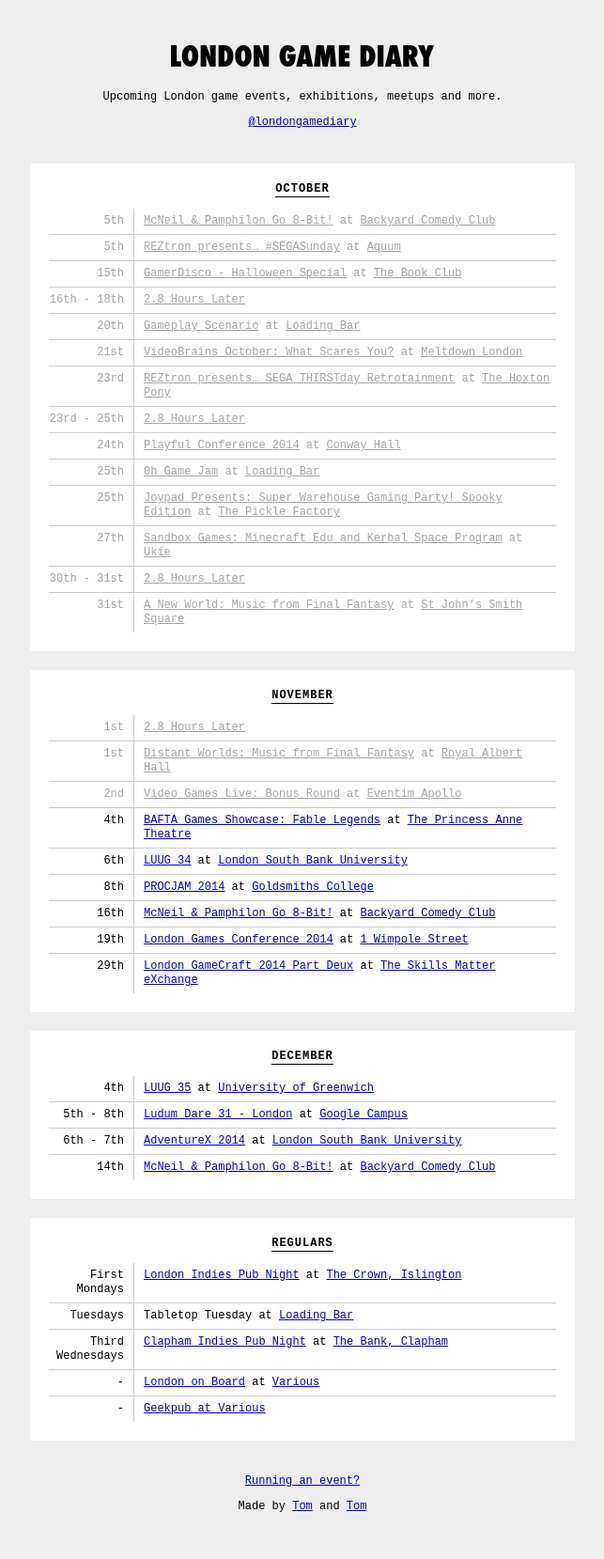
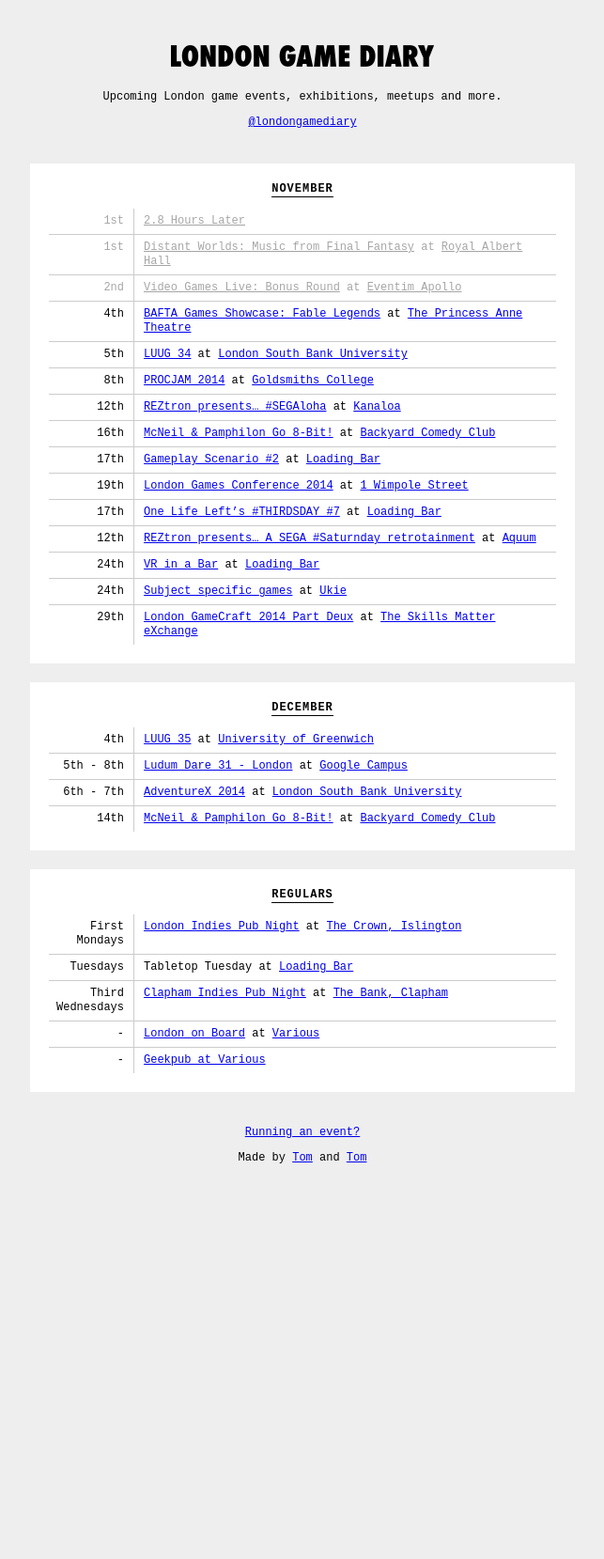
Before and after one commit to thomasmarshall/londongamediary.com, a Jekyll site: the page built from index.html, in a window 1280 px wide. Shown: the whole page at 94% size, without its empty margins (318-961 px from the left). Built offline with Jekyll 4.4.1, drawn with Linux system fonts in a browser that asks for light colours; nearby versions of some CDN libraries; after the commit the page ends 1288 px from its top, so only the background shows below that.

Commit message:
Update events.yml

```diff
--- a/_data/events.yml
+++ b/_data/events.yml
@@ -1,76 +1,3 @@
-#October
-
-- title: "McNeil & Pamphilon Go 8-Bit!"
-  link: "http://www.wegottickets.com/event/283333"
-  location: "[Backyard Comedy Club](http://www.backyardcomedyclub.co.uk/)"
-  date: 2014-10-05
-
-- title: "REZtron presents... #SEGASunday"
-  link: "https://www.eventbrite.co.uk/e/segasunday-beersretrogames-karaoke-in-an-elevator-tickets-12890009365"
-  location: "[Aquum](http://www.aquum.co.uk/)"
-  date: 2014-10-05
-
-- title: "GamerDisco - Halloween Special"
-  link: "https://www.facebook.com/events/1526588644225457"
-  location: "[The Book Club](http://www.wearetbc.com/)"
-  date: 2014-10-15
-
-- title: "2.8 Hours Later"
-  link: "http://2.8hourslater.com/"
-  starts_at: 2014-10-16
-  ends_at: 2014-10-18
-
-- title: "Gameplay Scenario"
-  link: "https://www.eventbrite.co.uk/e/gameplay-scenario-tickets-13579772465?ref=ebapi"
-  location: "[Loading Bar](http://twitter.com/drinkrelaxplay)"
-  date: 2014-10-20
-
-- title: "VideoBrains October: What Scares You?"
-  link: "http://www.eventbrite.co.uk/e/videobrains-october-what-scares-you-tickets-13036318981"
-  location: "[Meltdown London](https://www.facebook.com/MeltdownLondon)"
-  date: 2014-10-21
-
-- title: "REZtron presents... SEGA THIRSTday Retrotainment"
-  link: "https://www.eventbrite.co.uk/e/sega-thirstday-retrotainment-registration-13686082441?ref=ecal"
-  location: "[The Hoxton Pony](http://www.thehoxtonpony.com/)"
-  date: 2014-10-23
-
-- title: "2.8 Hours Later"
-  link: "http://2.8hourslater.com/"
-  starts_at: 2014-10-23
-  ends_at: 2014-10-25
-
-- title: "Playful Conference 2014"
-  link: "http://www.thisisplayful.com/"
-  location: "[Conway Hall](http://www.conwayhall.org.uk/)"
-  date: 2014-10-24
-
-- title: "0h Game Jam"
-  link: "http://www.meetup.com/London-Indie-Game-Developers/events/214237622/"
-  location: "[Loading Bar](http://twitter.com/drinkrelaxplay)"
-  date: 2014-10-25
-
-- title: "Joypad Presents: Super Warehouse Gaming Party! Spooky Edition"
-  link: "http://joypadbar.co.uk/"
-  location: "[The Pickle Factory](http://www.ovalspace.co.uk/about/the-venues/pickle-factory/)"
-  date: 2014-10-25
-
-- title: "Sandbox Games: Minecraft Edu and Kerbal Space Program"
-  link: "http://www.meetup.com/The-London-Educational-Games-Meetup-Group/events/200500742/"
-  location: "[Ukie](http://ukie.org.uk/)"
-  date: 2014-10-27
-
-- title: "2.8 Hours Later"
-  link: "http://2.8hourslater.com/"
-  starts_at: 2014-10-30
-  ends_at: 2014-10-31
-
-- title: "A New World: Music from Final Fantasy"
-  link: "http://ffnewworld.com/concert/london-encore-performance/"
-  location: "[St John's Smith Square](http://www.sjss.org.uk/)"
-  date: 2014-10-31
-
-
 # November
 
 - title: "2.8 Hours Later"
@@ -95,22 +22,52 @@
 - title: "LUUG 34"
   link: "http://www.meetup.com/London-Unity-Usergroup/events/210680002/"
   location: "[London South Bank University](http://www.lsbu.ac.uk/)"
-  date: 2014-11-06
+  date: 2014-11-05
 
 - title: "PROCJAM 2014"
   link: "https://www.eventbrite.co.uk/e/procjam-2014-opening-day-tickets-13111586107"
   location: "[Goldsmiths College](http://www.gold.ac.uk/)"
   date: 2014-11-08
 
+- title: "REZtron presents... #SEGAloha"
+  link: "https://www.eventbrite.co.uk/e/segaloha-cocktailspalm-trees-and-sega-consoles-tickets-13925091323?ref=ecal"
+  location: "[Kanaloa](http://www.kanaloaclub.com/)"
+  date: 2014-11-12
+
 - title: "McNeil & Pamphilon Go 8-Bit!"
   link: "http://www.wegottickets.com/event/283335"
   location: "[Backyard Comedy Club](http://www.backyardcomedyclub.co.uk/)"
   date: 2014-11-16
 
+- title: "Gameplay Scenario #2"
+  link: "https://www.eventbrite.co.uk/e/gameplay-scenario-2-tickets-14027256903?ref=ebapi"
+  location: "[Loading Bar](http://twitter.com/drinkrelaxplay)"
+  date: 2014-11-17
+
 - title: "London Games Conference 2014"
   link: "http://www.londongamesconference.com/"
   location: "[1 Wimpole Street](http://www.1wimpolestreet.co.uk/)"
   date: 2014-11-19
+
+- title: "One Life Left's #THIRDSDAY #7"
+  link: "https://www.facebook.com/events/718063778278203/?source=1"
+  location: "[Loading Bar](http://twitter.com/drinkrelaxplay)"
+  date: 2014-11-17
+
+- title: "REZtron presents... A SEGA #Saturnday retrotainment"
+  link: "https://www.eventbrite.co.uk/e/sega-saturnday-retrogamingbeer-elevator-karaoke-tickets-13580033245?ref=ecal"
+  location: "[Aquum](http://www.aquum.co.uk/)"
+  date: 2014-11-12
+
+- title: "VR in a Bar"
+  link: "https://www.eventbrite.co.uk/e/vr-in-a-bar-tickets-14027413371?ref=ebapi"
+  location: "[Loading Bar](http://twitter.com/drinkrelaxplay)"
+  date: 2014-11-24
+
+- title: "Subject specific games"
+  link: "http://www.meetup.com/The-London-Educational-Games-Meetup-Group/events/216544692/"
+  location: "[Ukie](http://ukie.org.uk/)"
+  date: 2014-11-24
 
 - title: "London GameCraft 2014 Part Deux"
   link: "https://skillsmatter.com/conferences/6610-london-gamecraft-2014-part-deux"
```
